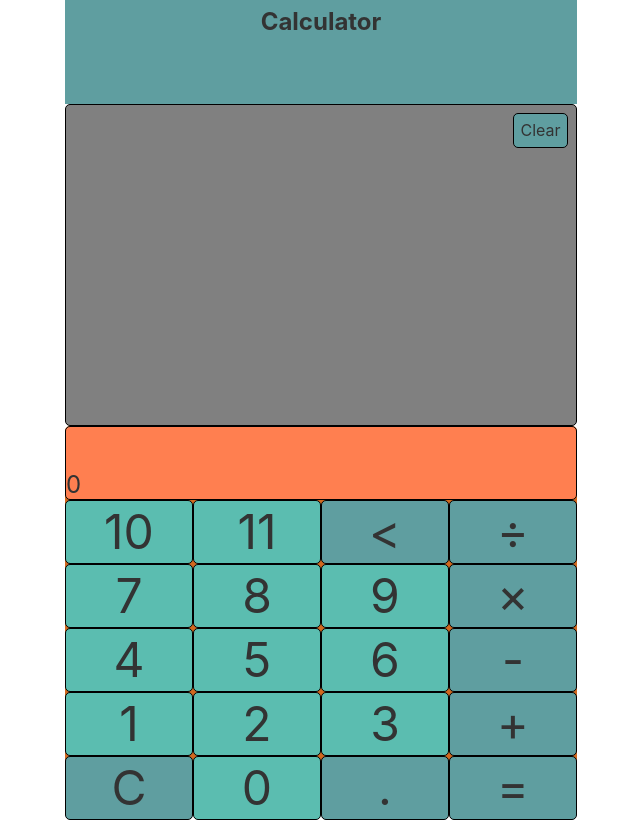
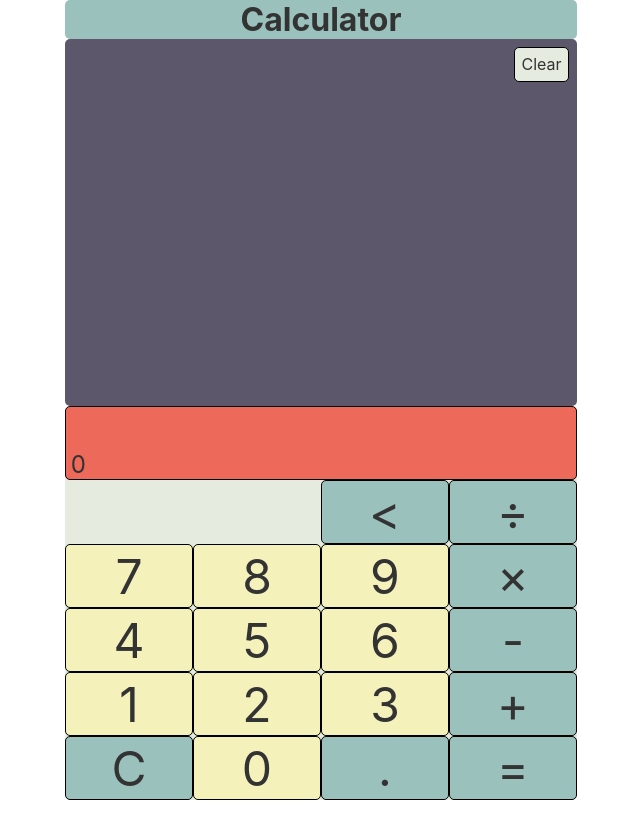
Before and after one commit to reece-b4/calculator, a Svelte app: page / in a window 1280 px wide. Shown: the whole page, without its empty margins (319-959 px from the left). Built offline with nearby package versions, Linux system fonts and the light colour scheme.

Commit message:
ensure app fills screen verticaly and change colour scheme

```diff
--- a/public/index.html
+++ b/public/index.html
@@ -19,6 +19,10 @@
 
 <style>
 
+::-webkit-scrollbar {
+    display: none;
+}
+
 	body {
 		padding:0;
 	}
--- a/src/App.svelte
+++ b/src/App.svelte
@@ -13,20 +13,8 @@
 <style>
   main {
     text-align: center;
-    margin: 0 auto;
-    padding: 0;
-  }
-
-  /* h1 {
-    color: #ff3e00;
-    text-transform: uppercase;
-    font-size: 4em;
-    font-weight: 100;
-  } */
-
-  @media (min-width: 640px) {
-    main {
-      max-width: none;
-    }
+    height: 100%;
+    display: flex;
+    flex-direction: column;
   }
 </style>
--- a/src/components/CurrentEquation.svelte
+++ b/src/components/CurrentEquation.svelte
@@ -23,16 +23,14 @@
   p {
     margin: 0;
     padding: 0;
+    padding-left: 0.2em;
   }
 
   #currentEquation {
     margin: 0;
     padding: 0;
-    /* border-style: solid; */
     border-radius: 5px;
-    /* border-width: 1px; */
-    background: chocolate;
-    height: 43vh;
+    background: #E6EBE0;
   }
 
   #equationOutput {
@@ -40,7 +38,7 @@
     flex-direction: column-reverse;
     overflow-y: scroll;
     overflow-wrap: break-word;
-    background-color: coral;
+    background-color: #ED6A5A;
     border-radius: 5px;
     border-style: solid;
     border-color: black;
--- a/src/components/Equations.svelte
+++ b/src/components/Equations.svelte
@@ -31,19 +31,16 @@
 
   #display {
     position: relative;
-    height: 40vh;
-    background-color: grey;
+    flex:1;
+    background-color: #5D576B;
     margin: 0;
     padding: 0;
     border-radius: 5px;
-    border-style: solid;
-    border-color: black;
-    border-width: 1px;
   }
 
   #previousEquationsSection {
     position: absolute;
-    width: 100vw;
+    width: 100%;
     height: 100%;
     padding:0;
     bottom: 0;
@@ -63,6 +60,7 @@
   }
 
   #clearEquations {
+    background-color: #E6EBE0;
     z-index: 1000;
     position: absolute;
     float: right;
@@ -78,7 +76,7 @@
 
   @media only screen and (min-width: 600px) {
     #previousEquationsSection {
-    width: 39.5vw;
+    width: 100%;
   }
 
     #innerEquationsSection {
--- a/src/components/Header.svelte
+++ b/src/components/Header.svelte
@@ -1,15 +1,10 @@
+<h1>Calculator</h1>
+
 <style>
-
-    h2 {
+  h1 {
     margin: 0;
-    padding: 0.3em;
-    background-color: cadetblue;
-    height: 7vw;
-    }
+    background-color: #9BC1BC;
+    border-radius: 5px;
+  }
 
 </style>
-
-
-<h2>
-    Calculator
-</h2>
--- a/src/components/NumberButtons.svelte
+++ b/src/components/NumberButtons.svelte
@@ -3,7 +3,7 @@
   export let output = "0";
   export let isOutputAnswer = false;
   export let outputLastElement = output[output.length - 1];
-  const gridTemplateArr = ['a', 'b', 'c', 'd', 'e', 'f', 'g', 'h', 'i', 'j', 'k', 'l']
+  const gridTemplateArr = ['a', 'b', 'c', 'd', 'e', 'f', 'g', 'h', 'i', 'j']
 
   function onKeydown({keyCode}) {
     switch (keyCode) {
@@ -111,12 +111,12 @@
     "e f g ."
     "b c d ."
     "m a o .";
-    grid-template-rows: 1fr 1fr 1fr 1fr 1fr;
-    grid-template-columns: 1fr 1fr 1fr 1fr;
+    grid-template-rows: repeat(5, 20%);
+    grid-template-columns: repeat(4, 25%);
   }
 
   button {
-    background-color: #5bbdb0;
+    background-color: #F4F1BB;
     border-color: black;
     border-radius: 5px;
     margin: 0;
@@ -124,5 +124,3 @@
     padding: 0;
   }
 </style>
-
-<!-- added an extra letter to gridTemplateArr to add number button at top (number 10) to stop button alignment issue!!!!! -->
--- a/src/components/OperatorButtons.svelte
+++ b/src/components/OperatorButtons.svelte
@@ -4,9 +4,9 @@
   export let isOutputAnswer = false;
   export let outputLastElement = output[output.length - 1];
   const operatorsArr = [".", "+", "-", "×", "÷", "=", "C", "<"];
-  const gridTemplateArr = ['a', 'b', 'c', 'd', 'e', 'f', 'g', 'h', 'i', 'j']
+  const gridTemplateArr = ["a", "b", "c", "d", "e", "f", "g", "h", "i", "j"];
 
-  function onKeydown({keyCode}) {
+  function onKeydown({ keyCode }) {
     switch (keyCode) {
       case 13:
         handleOperatorClick("=");
@@ -28,6 +28,7 @@
       case 189:
         handleOperatorClick("-");
         break;
+      case 190:
       case 110:
         handleOperatorClick(".");
         break;
@@ -143,20 +144,31 @@
   }
 </script>
 
+<div id="opButtons" onMouseDown={(event) => event.stopPropagation()}>
+  {#each operatorsArr as operator, i}
+    <button
+      id={operator}
+      value={operator}
+      style="grid-area: {gridTemplateArr[i]}"
+      on:click={handleOperatorClick}>{operator}</button
+    >
+  {/each}
+</div>
+
+<svelte:window on:keydown={onKeydown} />
+
 <style>
   button {
     pointer-events: all;
     border-radius: 5px;
     border-color: black;
-    background-color: cadetblue;
+    background-color: #9BC1BC;
     margin: 0;
     font-size: 3em;
     padding: 0;
   }
 
   #opButtons {
-    /* padding:0; */
-    /* margin:0; */
     pointer-events: none;
     width: 100%;
     height: 40vh;
@@ -164,22 +176,12 @@
     z-index: 1;
     position: absolute;
     grid-template-areas:
-    ". . h e"
-    ". . . d"
-    ". . . c"
-    ". . . b"
-    "g . a f";
-    grid-template-rows: 1fr 1fr 1fr 1fr 1fr;
-    grid-template-columns: 1fr 1fr 1fr 1fr;
+      ". . h e"
+      ". . . d"
+      ". . . c"
+      ". . . b"
+      "g . a f";
+    grid-template-rows: repeat(5, 20%);
+    grid-template-columns: repeat(4, 25%);
   }
 </style>
-
-<div id='opButtons' onMouseDown={ (event) => event.stopPropagation()}>
-{#each operatorsArr as operator, i}
-  <button id={operator} value={operator} style="grid-area: {gridTemplateArr[i]}" on:click={handleOperatorClick}
-    >{operator}</button
-  >
-{/each}
-</div>
-
-<svelte:window on:keydown={onKeydown} />
```
